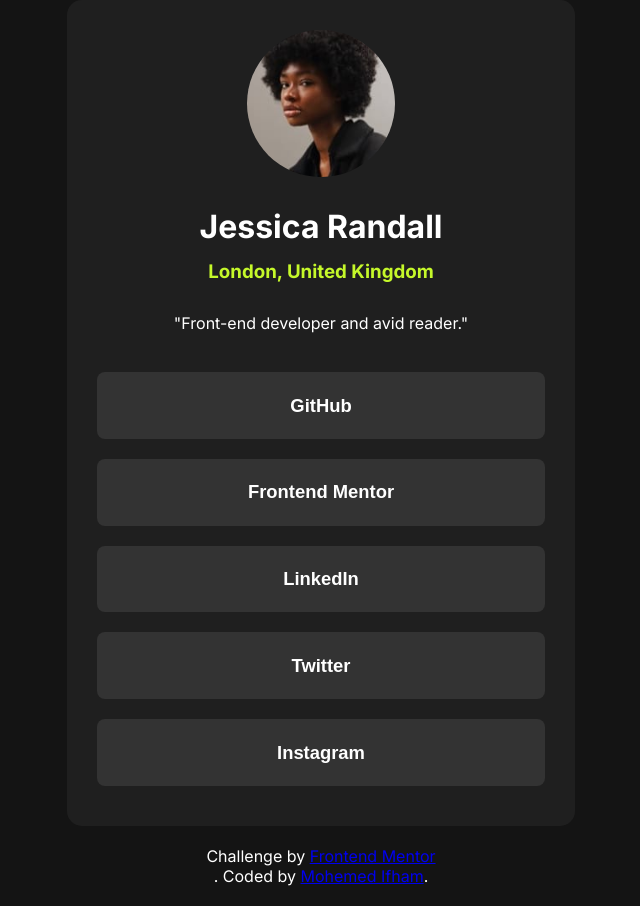
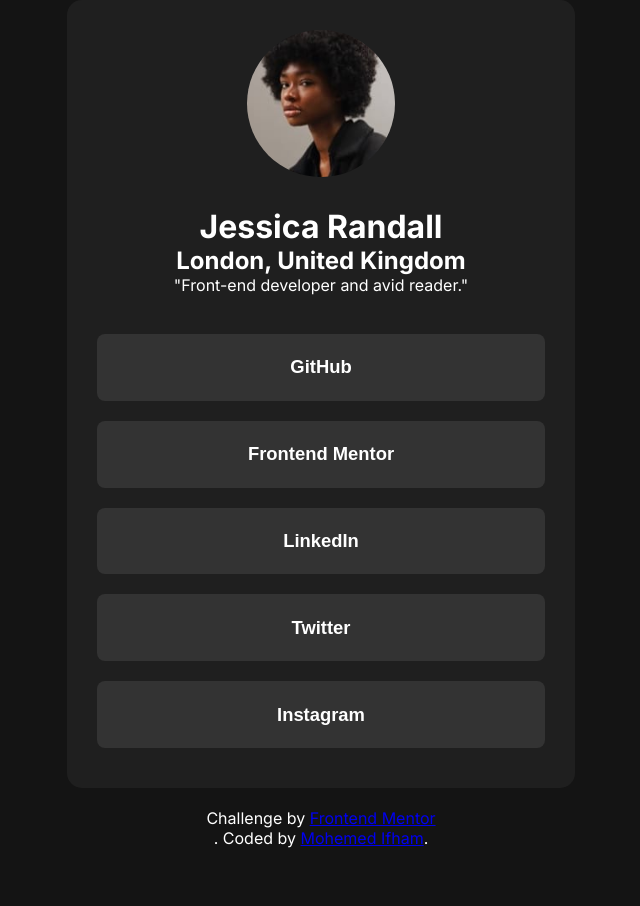
Before and after one commit to mail2ifham/social-links-profile, a plain HTML site: page index.html in a window 1280 px wide. Shown: the whole page, without its empty margins (319-959 px from the left). After the commit the page ends 868 px from the top, so only its background shows below. Drawn offline with Linux system fonts and the light colour scheme.

Commit message:
Update index.html

```diff
--- a/index.html
+++ b/index.html
@@ -26,7 +26,7 @@
       <div class="heading">
         <img src="./assets/images/avatar-jessica.jpeg" alt="profile pic" />
         <h1>Jessica Randall</h1>
-        <h3>London, United Kingdom</h3>
+        <h2>London, United Kingdom</h2>
         <p>"Front-end developer and avid reader."</p>
       </div>
       <div class="button-group">
```
